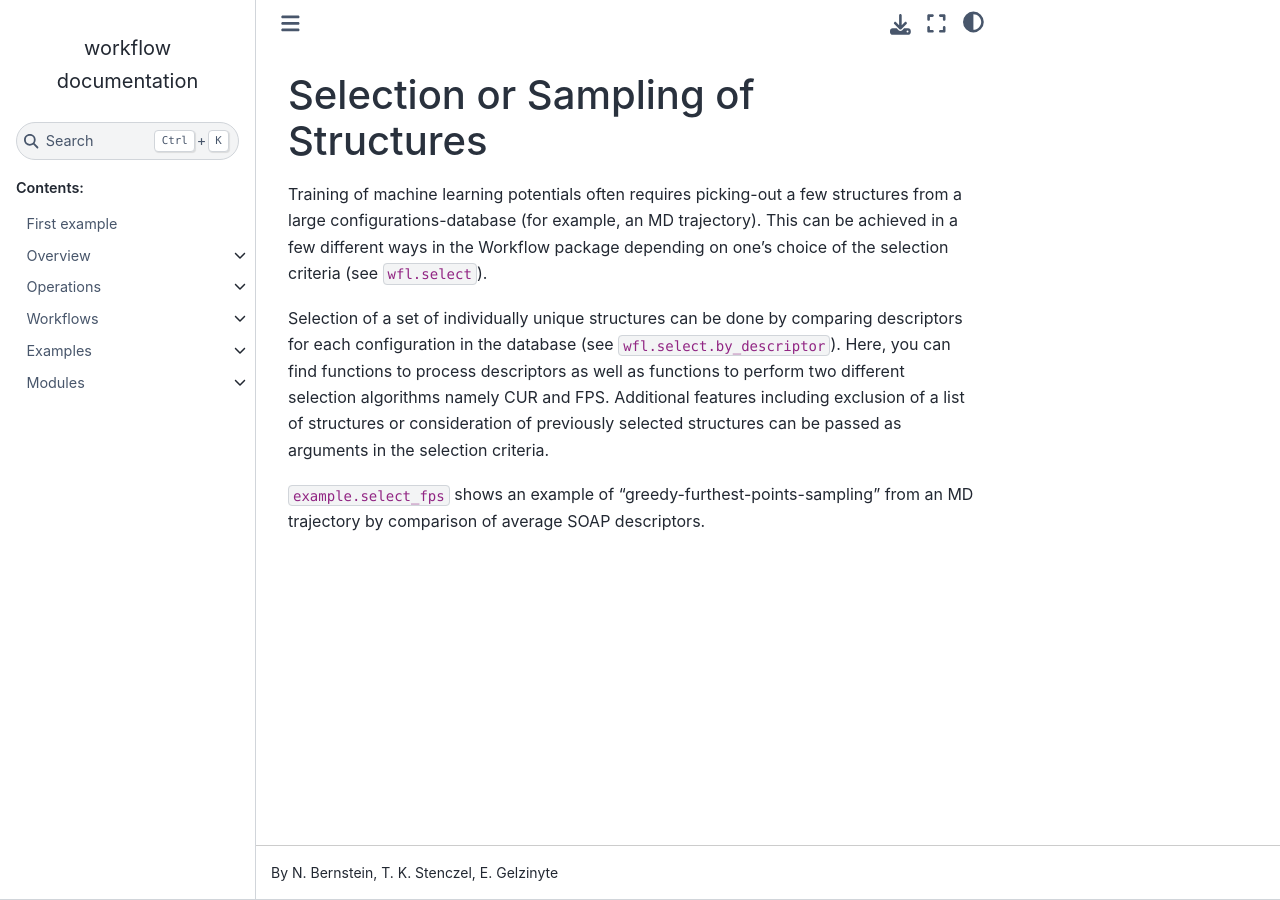
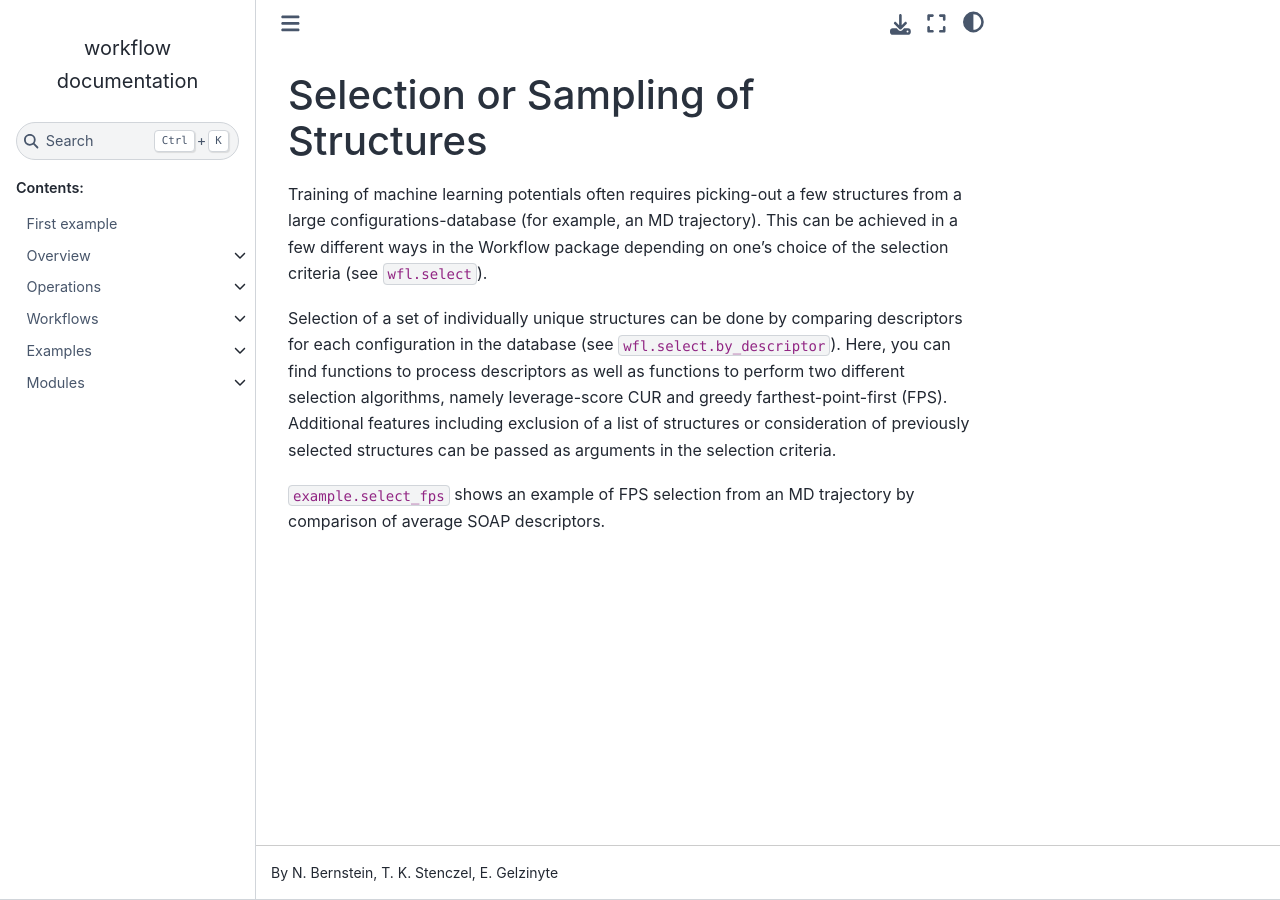
Before and after one commit to libAtoms/workflow, a Sphinx documentation site: the page built from docs/source/operations.select.by_descriptor.md, in a window 1280 px wide. Built offline with Sphinx 7.4.7 and the Sphinx Book theme 1.1.4, drawn with Linux system fonts in a browser that asks for light colours.

Commit message:
little wording changes to descriptor selection docs

```diff
--- a/docs/source/operations.select.by_descriptor.md
+++ b/docs/source/operations.select.by_descriptor.md
@@ -2,6 +2,6 @@
 
 Training of machine learning potentials often requires picking-out a few structures from a large configurations-database (for example, an MD trajectory). This can be achieved in a few different ways in the Workflow package depending on one's choice of the selection criteria (see `wfl.select`).
 
-Selection of a set of individually unique structures can be done by comparing descriptors for each configuration in the database (see `wfl.select.by_descriptor`). Here, you can find functions to process descriptors as well as functions to perform two different selection algorithms namely CUR and FPS. Additional features including exclusion of a list of structures or consideration of previously selected structures can be passed as arguments in the selection criteria.
+Selection of a set of individually unique structures can be done by comparing descriptors for each configuration in the database (see `wfl.select.by_descriptor`). Here, you can find functions to process descriptors as well as functions to perform two different selection algorithms, namely leverage-score CUR and greedy farthest-point-first (FPS). Additional features including exclusion of a list of structures or consideration of previously selected structures can be passed as arguments in the selection criteria.
 
-`example.select_fps` shows an example of "greedy-furthest-points-sampling" from an MD trajectory by comparison of average SOAP descriptors.
+`example.select_fps` shows an example of FPS selection from an MD trajectory by comparison of average SOAP descriptors.
```
